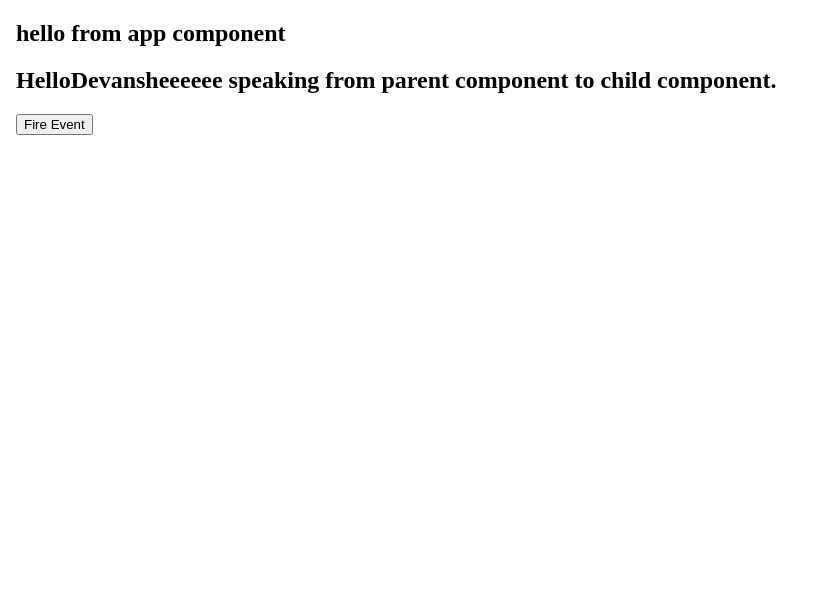
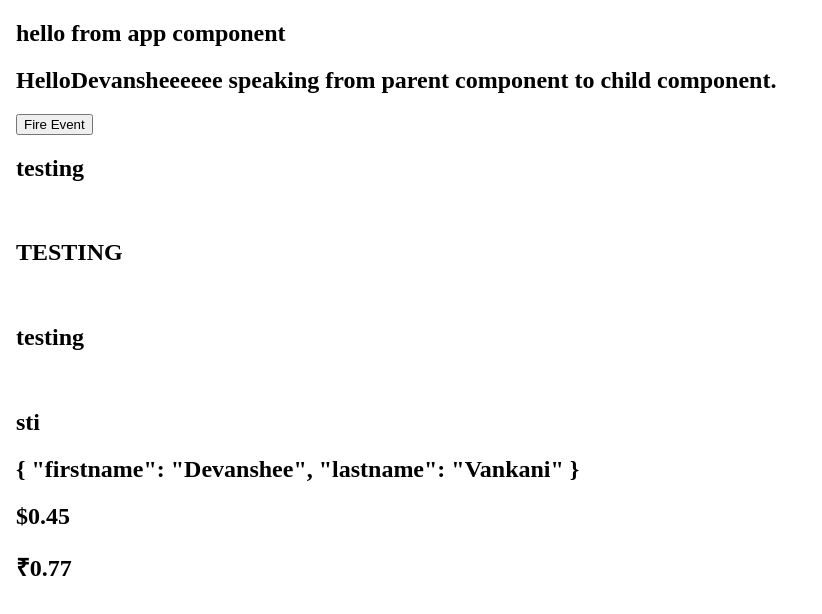
Before and after one commit to devansheee/fluffy-umbrella, an Angular app: page / in a window 1280 px wide. Shown: the top 614 px of the page, without its empty margins (0-822 px from the left). Built offline with nearby package versions, Linux system fonts and the light colour scheme.

Commit message:
Pipes explored

```diff
--- a/src/app/parent/parent.component.html
+++ b/src/app/parent/parent.component.html
@@ -2,4 +2,22 @@
     <!-- tag name : child component; attribute : child variable; attribute value : parents's data -->
     <h2>{{message}}</h2>
    <app-child (childEvent)="message=$event" [parentData]="name"></app-child>
+
+    <h2> {{variable}} </h2> <br>
+   <h2>{{variable | uppercase}} </h2><br>
+   <h2>{{variable | lowercase}}</h2> <br>
+   <h2>{{message | titlecase}}</h2>
+
+   <h2>{{variable | slice:2:5}}</h2>
+   <h2>{{person | json}}</h2>
+
+   <h2>{{0.45 | currency}}</h2>
+   <h2>{{0.77 | currency: 'INR'}}</h2>
+
+   <h2>{{date}}</h2>
+   <h2>{{date | date:'short'}}</h2>
+   <h2>{{date | date:'shortDate'}}</h2>
+   <h2>{{date | date:'shortTime'}}</h2>
+
+
 </div>
--- a/src/app/parent/parent.component.ts
+++ b/src/app/parent/parent.component.ts
@@ -14,6 +14,13 @@
   //sending data from parent to child is like event binding.
   public message="";
 
+  //pipes
+  public variable = "testing";
+  public person = {
+    firstname : "Devanshee",
+    lastname : "Vankani"
+  }
+
   ngOnInit(): void {
   }
 
```
